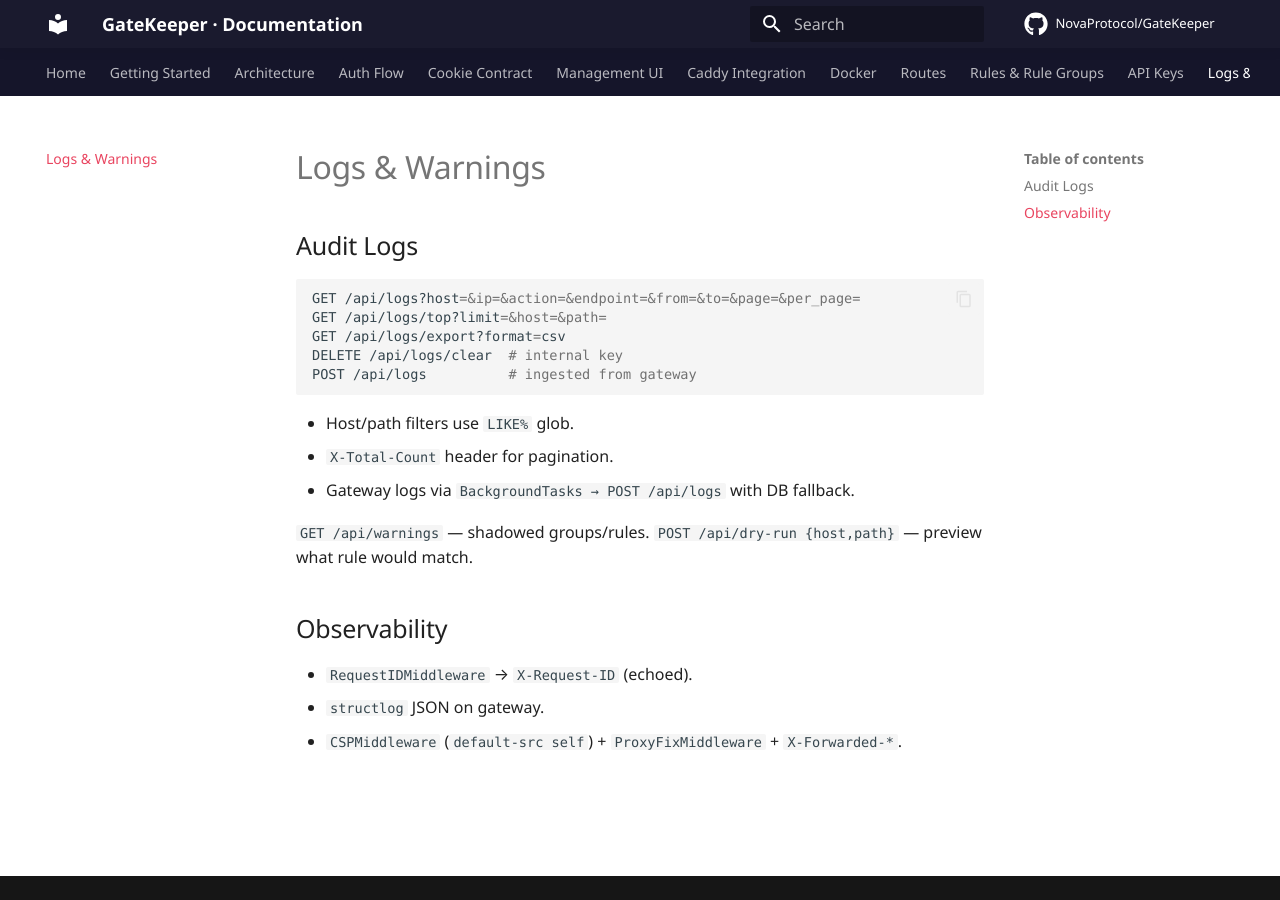
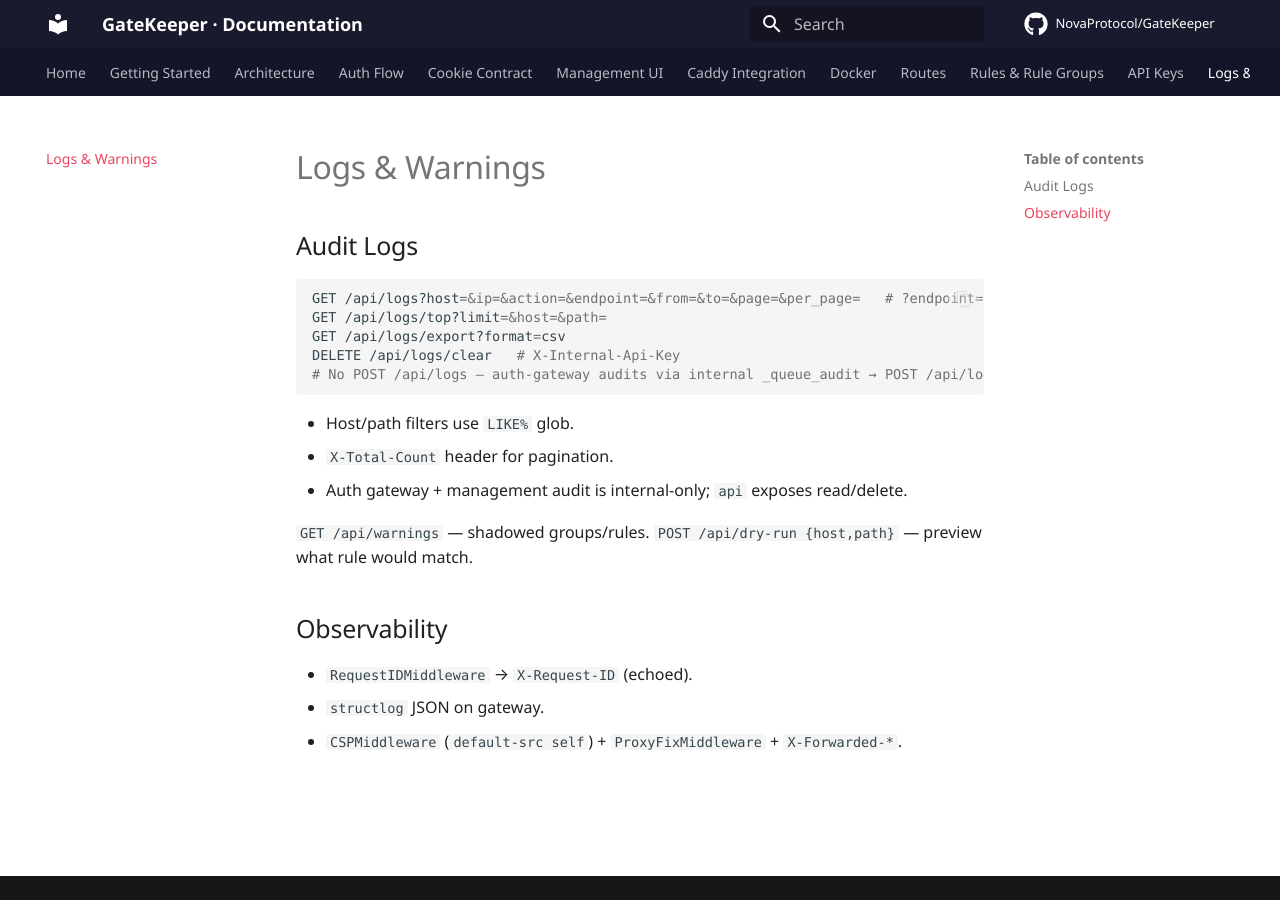
Before and after one commit to NovaProtocol/GateKeeper, an MkDocs documentation site: the page built from documentation/docs/logs.md, in a window 1280 px wide. Built offline with MkDocs 1.6.1 and Material for MkDocs 9.7.7, drawn with Linux system fonts in a browser that asks for light colours; some web fonts are replaced; comment, search, counter and statistics services are not loaded.

Commit message:
docs(gatekeeper): fix api-keys/logs/rules routes - remove phantom POST, correct dice/order params

````diff
--- a/documentation/docs/logs.md
+++ b/documentation/docs/logs.md
@@ -3,16 +3,16 @@
 ## Audit Logs
 
 ```bash
-GET /api/logs?host=&ip=&action=&endpoint=&from=&to=&page=&per_page=
+GET /api/logs?host=&ip=&action=&endpoint=&from=&to=&page=&per_page=   # ?endpoint=host/path glob
 GET /api/logs/top?limit=&host=&path=
 GET /api/logs/export?format=csv
-DELETE /api/logs/clear  # internal key
-POST /api/logs          # ingested from gateway
+DELETE /api/logs/clear   # X-Internal-Api-Key
+# No POST /api/logs — auth-gateway audits via internal _queue_audit → POST /api/logs is not an API route
 ```
 
 - Host/path filters use `LIKE%` glob.
 - `X-Total-Count` header for pagination.
-- Gateway logs via `BackgroundTasks → POST /api/logs` with DB fallback.
+- Auth gateway + management audit is internal-only; `api` exposes read/delete.
 
 `GET /api/warnings` — shadowed groups/rules.
 `POST /api/dry-run {host,path}` — preview what rule would match.
````
Also changed, not shown: documentation/docs/api-keys.md (+1 -1 lines), documentation/docs/manage-panel.md (+1 -1 lines), documentation/docs/rules.md (+1 -1 lines).
